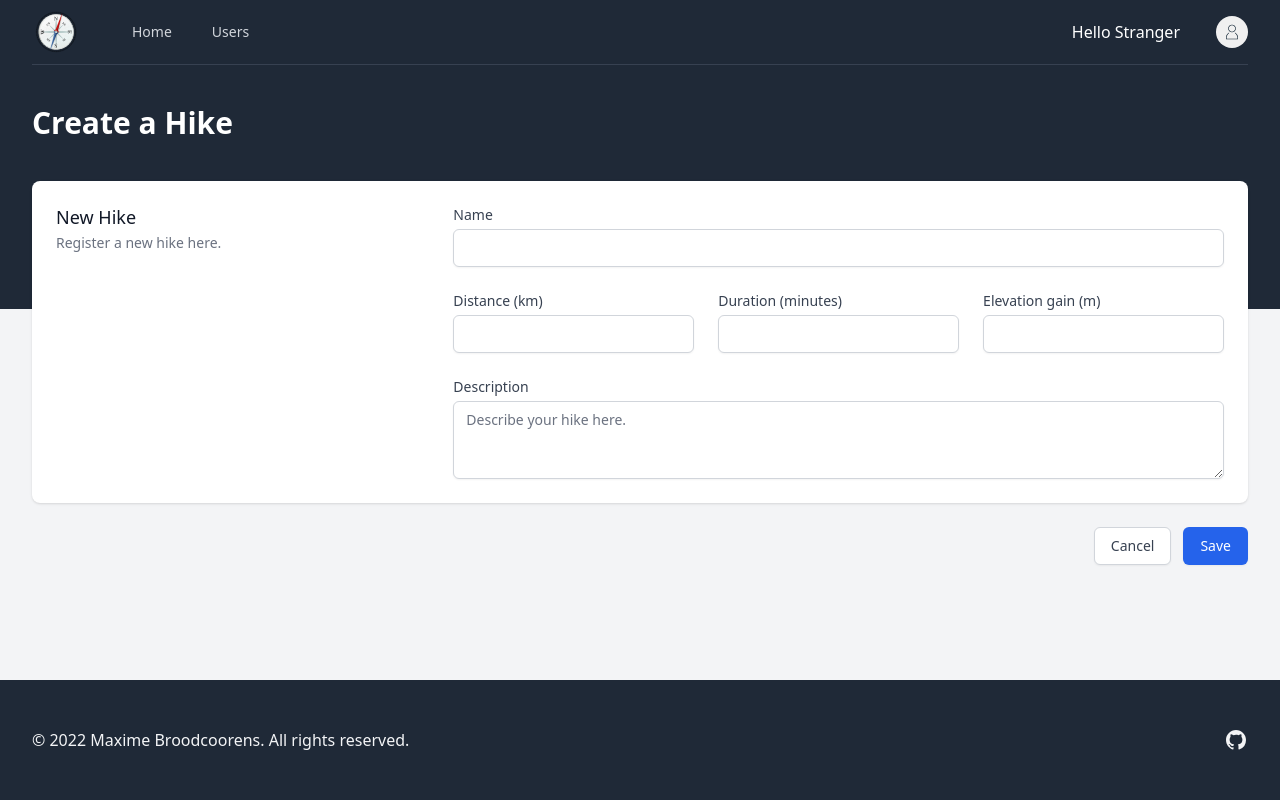
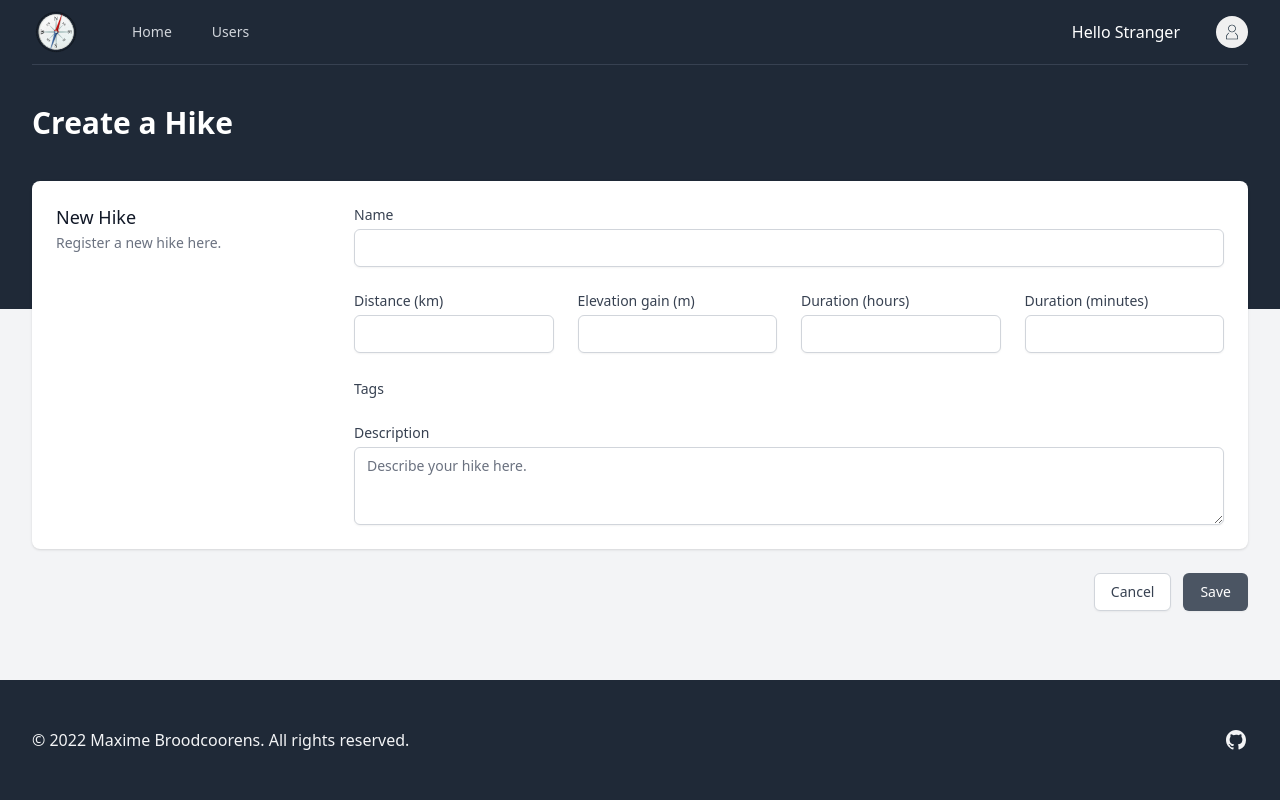
Before and after one commit to Broodco/hiking-project, a PHP site: template src/app/views/hikes/create.view.php in a window 1280 px wide. Run offline with PHP 8.4, Linux system fonts and the light colour scheme; the template is opened without the code that fills it, so the values that code supplies are empty; style sheets or scripts are compiled from the project's sources; some web fonts are replaced.

Commit message:
MOD: create hike view with tags + start working on related controllers

```diff
--- a/src/app/views/hikes/create.view.php
+++ b/src/app/views/hikes/create.view.php
@@ -4,42 +4,65 @@
 ?>
 
 <form class="space-y-6" action="/hikes" method="POST">
-    <div class="bg-white shadow px-4 py-5 sm:rounded-lg sm:p-6">
-        <div class="md:grid md:grid-cols-3 md:gap-6">
+    <div class="bg-white shadow px-4 py-5 rounded-lg sm:p-6">
+        <div class="md:grid md:grid-cols-4 md:gap-6">
             <div class="md:col-span-1">
                 <h3 class="text-lg font-medium leading-6 text-gray-900">New Hike</h3>
                 <p class="mt-1 text-sm text-gray-500">Register a new hike here.</p>
             </div>
-            <div class="mt-5 md:mt-0 md:col-span-2">
-                <div class="grid grid-cols-6 gap-6">
-                    <div class="col-span-6">
+            <div class="mt-5 md:mt-0 md:col-span-3">
+                <div class="grid grid-cols-8 gap-6">
+                    <div class="col-span-8">
                         <label for="name" class="block text-sm font-medium text-gray-700">Name</label>
-                        <input type="text" name="name" id="name" autocomplete="name" class="mt-1 focus:ring-blue-500 focus:border-blue-500 block w-full shadow-sm sm:text-sm border-gray-300 rounded-md">
+                        <input type="text" name="name" id="name" autocomplete="name" class="mt-1 focus:ring-gray-500 focus:border-gray-500 block w-full shadow-sm sm:text-sm border-gray-300 rounded-md">
                     </div>
 
-                    <div class="col-span-6 sm:col-span-3 lg:col-span-2">
+                    <div class="col-span-4 lg:col-span-2">
                         <label for="distance" class="block text-sm font-medium text-gray-700">Distance (km)</label>
-                        <input type="number" name="distance" id="distance" autocomplete="distance" class="mt-1 focus:ring-blue-500 focus:border-blue-500 block w-full shadow-sm sm:text-sm border-gray-300 rounded-md">
+                        <input type="number" name="distance" id="distance" autocomplete="distance" class="mt-1 focus:ring-gray-500 focus:border-gray-500 block w-full shadow-sm sm:text-sm border-gray-300 rounded-md">
                     </div>
 
-                    <div class="col-span-6 sm:col-span-3 lg:col-span-2">
-                        <label for="duration" class="block text-sm font-medium text-gray-700">Duration (minutes)</label>
-                        <input type="number" name="duration" id="duration" autocomplete="duration" class="mt-1 focus:ring-blue-500 focus:border-blue-500 block w-full shadow-sm sm:text-sm border-gray-300 rounded-md">
+                    <div class="col-span-4 lg:col-span-2">
+                        <label for="elevation_gain" class="block text-sm font-medium text-gray-700">Elevation gain (m)</label>
+                        <input type="number" name="elevation_gain" id="elevation_gain" autocomplete="elevation_gain" class="mt-1 focus:ring-gray-500 focus:border-gray-500 block w-full shadow-sm sm:text-sm border-gray-300 rounded-md">
                     </div>
 
-                    <div class="col-span-6 sm:col-span-3 lg:col-span-2">
-                        <label for="elevation_gain" class="block text-sm font-medium text-gray-700">Elevation gain (m)</label>
-                        <input type="number" name="elevation_gain" id="elevation_gain" autocomplete="elevation_gain" class="mt-1 focus:ring-blue-500 focus:border-blue-500 block w-full shadow-sm sm:text-sm border-gray-300 rounded-md">
+                    <div class="col-span-4 lg:col-span-2">
+                        <label for="duration_hours" class="block text-sm font-medium text-gray-700">Duration (hours)</label>
+                        <input type="number" name="duration_hours" id="duration_hours" autocomplete="duration_hours" class="mt-1 focus:ring-gray-500 focus:border-gray-500 block w-full shadow-sm sm:text-sm border-gray-300 rounded-md">
                     </div>
 
-                    <div class="col-span-6">
+                    <div class="col-span-4 lg:col-span-2">
+                        <label for="duration_minutes" class="block text-sm font-medium text-gray-700">Duration (minutes)</label>
+                        <input type="number" name="duration_minutes" id="duration_minutes" autocomplete="duration_minutes" class="mt-1 focus:ring-gray-500 focus:border-gray-500 block w-full shadow-sm sm:text-sm border-gray-300 rounded-md">
+                    </div>
+
+                    <div class="col-span-8">
+                        <fieldset class="mt-0.5 grid grid-cols-12 gap-2" name="tags">
+                            <legend class="block text-sm font-medium text-gray-700">Tags</legend>
+                            <?php foreach($tags as $tag) : ?>
+                                <div class="relative flex items-start col-span-6 sm:col-span-4 md:col-span-3 lg:col-span-2 pl-3 p-1 my-1 rounded-lg" style="background: #<?= $tag->color ?? 'dfdfdf' ?>">
+                                    <div class="flex h-5 items-center">
+                                        <input id="<?= $tag->name?>" aria-describedby="<?= $tag->name?>-description" name="tags[]" type="checkbox" class="h-4 w-4 rounded border-gray-300 text-gray-600 focus:ring-gray-500" value="<?= $tag->id ?>">
+                                    </div>
+                                    <div class="ml-3 text-sm">
+                                        <label for="tags" class="font-medium text-gray-700">
+                                            <?= $tag->name ?>
+                                        </label>
+                                    </div>
+                                </div>
+                            <?php endforeach; ?>
+                        </fieldset>
+                    </div>
+
+                    <div class="col-span-8">
                         <label for="description" class="block text-sm font-medium text-gray-700"> Description </label>
                         <div class="mt-1">
                             <textarea id="description"
                                       name="description"
                                       rows="3"
                                       placeholder="Describe your hike here."
-                                      class="shadow-sm focus:ring-blue-500 focus:border-blue-500 mt-1 block w-full sm:text-sm border border-gray-300 rounded-md"
+                                      class="shadow-sm focus:ring-gray-500 focus:border-gray-500 mt-1 block w-full sm:text-sm border border-gray-300 rounded-md"
                             ></textarea>
                         </div>
                     </div>
@@ -49,8 +72,8 @@
     </div>
 
     <div class="flex justify-end">
-        <button type="button" class="bg-white py-2 px-4 border border-gray-300 rounded-md shadow-sm text-sm font-medium text-gray-700 hover:bg-gray-50 focus:outline-none focus:ring-2 focus:ring-offset-2 focus:ring-blue-500">Cancel</button>
-        <button type="submit" class="ml-3 inline-flex justify-center py-2 px-4 border border-transparent shadow-sm text-sm font-medium rounded-md text-white bg-blue-600 hover:bg-blue-700 focus:outline-none focus:ring-2 focus:ring-offset-2 focus:ring-blue-500">Save</button>
+        <button type="button" class="bg-white py-2 px-4 border border-gray-300 rounded-md shadow-sm text-sm font-medium text-gray-700 hover:bg-gray-50 focus:outline-none focus:ring-2 focus:ring-offset-2 focus:ring-gray-500">Cancel</button>
+        <button type="submit" class="ml-3 inline-flex justify-center py-2 px-4 border border-transparent shadow-sm text-sm font-medium rounded-md text-white bg-gray-600 hover:bg-gray-700 focus:outline-none focus:ring-2 focus:ring-offset-2 focus:ring-gray-500">Save</button>
     </div>
 </form>
 <?php require 'app/views/layout/footer.view.php' ?>
```
Also changed, not shown: src/app/controllers/HikesController.php (+7 -1 lines), src/app/controllers/TagsController.php (+15 -0 lines).
